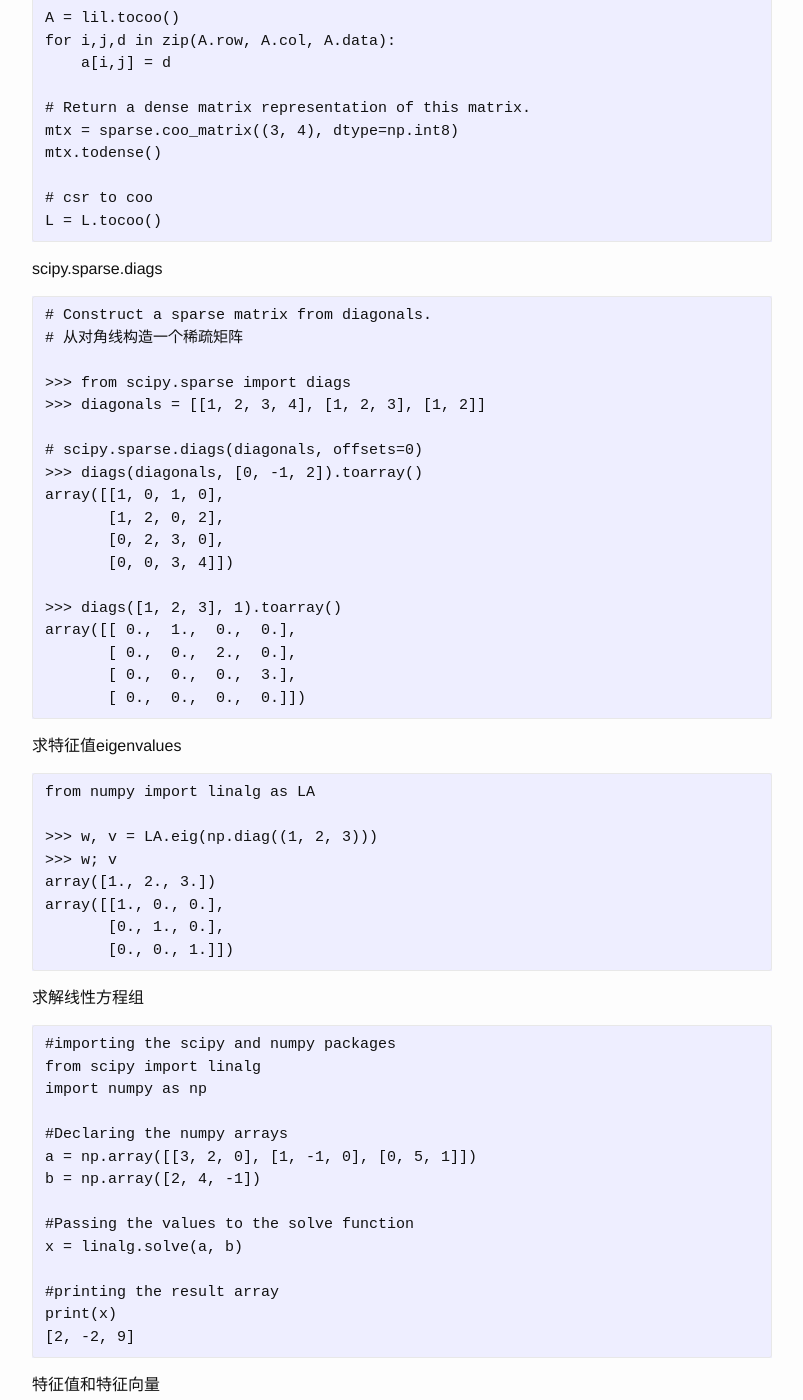
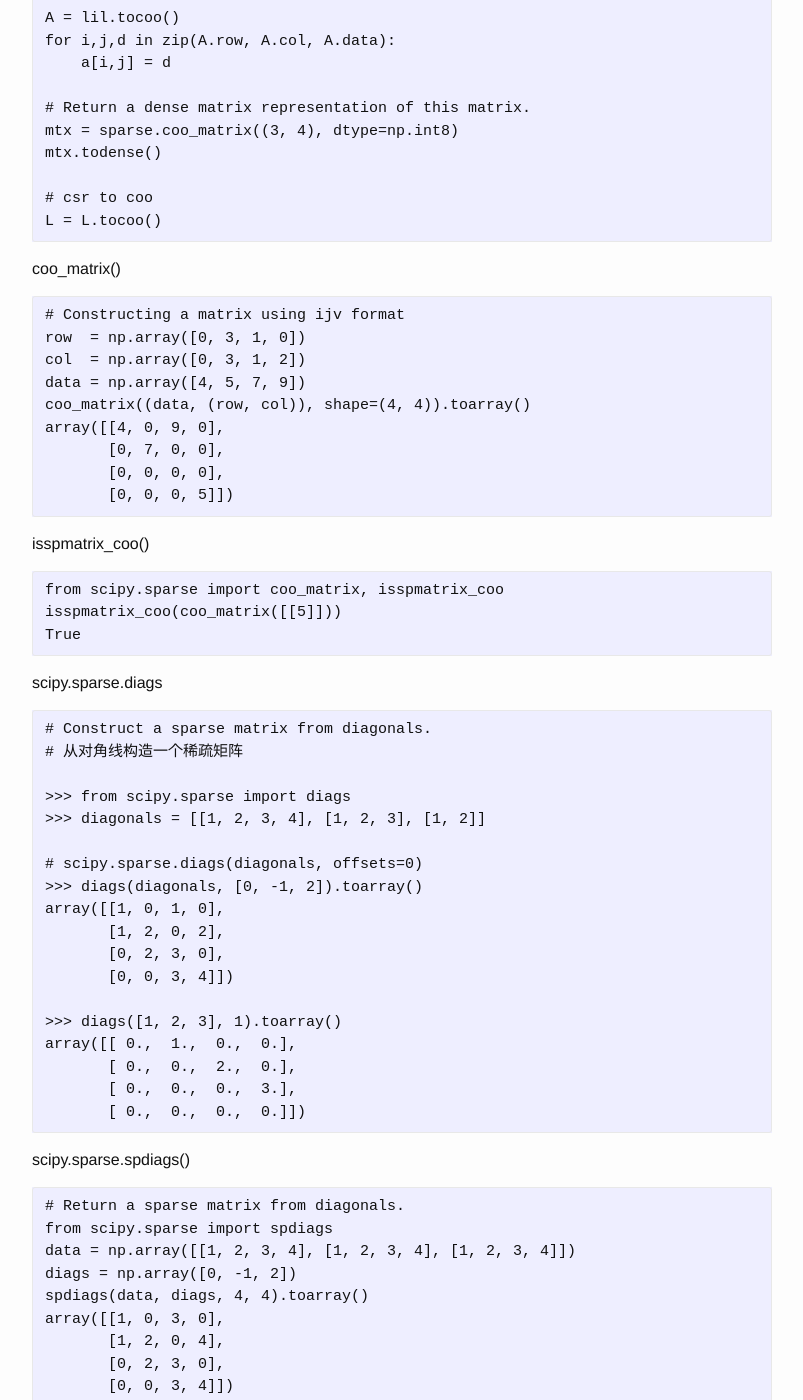
Before and after one commit to josephstalin117/josephstalin117.github.io, a Jekyll site: the page built from _posts/2019-3-28-scipy.markdown, in a window 1280 px wide and 1400 px high, scrolled down 420 px. Shown: the whole window, without its empty margins (238-1041 px from the left). Built offline with Jekyll 4.4.1, drawn with Linux system fonts in a browser that asks for light colours.

Commit message:
add metrics

````diff
--- a/_posts/2019-3-28-scipy.markdown
+++ b/_posts/2019-3-28-scipy.markdown
@@ -28,6 +28,26 @@ mtx.todense()
 L = L.tocoo()
 ```
 
+coo_matrix()
+```
+# Constructing a matrix using ijv format
+row  = np.array([0, 3, 1, 0])
+col  = np.array([0, 3, 1, 2])
+data = np.array([4, 5, 7, 9])
+coo_matrix((data, (row, col)), shape=(4, 4)).toarray()
+array([[4, 0, 9, 0],
+       [0, 7, 0, 0],
+       [0, 0, 0, 0],
+       [0, 0, 0, 5]])
+```
+
+isspmatrix_coo()
+```
+from scipy.sparse import coo_matrix, isspmatrix_coo
+isspmatrix_coo(coo_matrix([[5]]))
+True
+```
+
 scipy.sparse.diags
 ```
 # Construct a sparse matrix from diagonals.
@@ -48,6 +68,19 @@
        [ 0.,  0.,  2.,  0.],
        [ 0.,  0.,  0.,  3.],
        [ 0.,  0.,  0.,  0.]])
+```
+
+scipy.sparse.spdiags()
+```
+# Return a sparse matrix from diagonals.
+from scipy.sparse import spdiags
+data = np.array([[1, 2, 3, 4], [1, 2, 3, 4], [1, 2, 3, 4]])
+diags = np.array([0, -1, 2])
+spdiags(data, diags, 4, 4).toarray()
+array([[1, 0, 3, 0],
+       [1, 2, 0, 4],
+       [0, 2, 3, 0],
+       [0, 0, 3, 4]])
 ```
 
 求特征值eigenvalues
````
